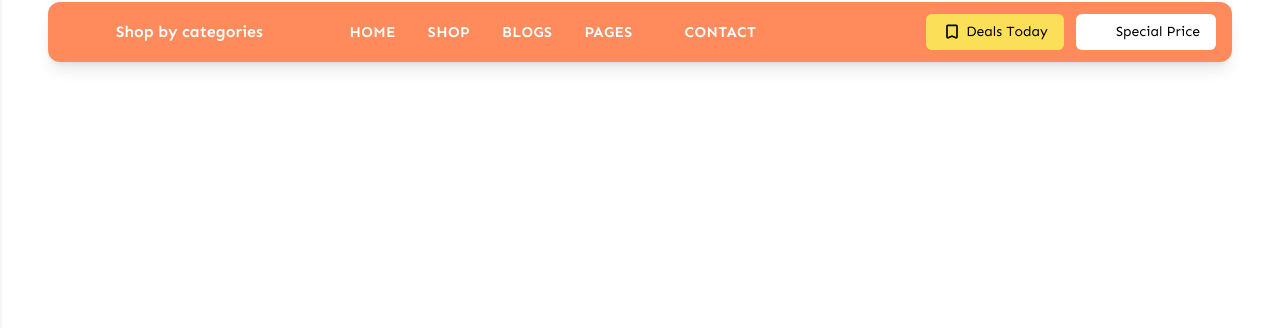
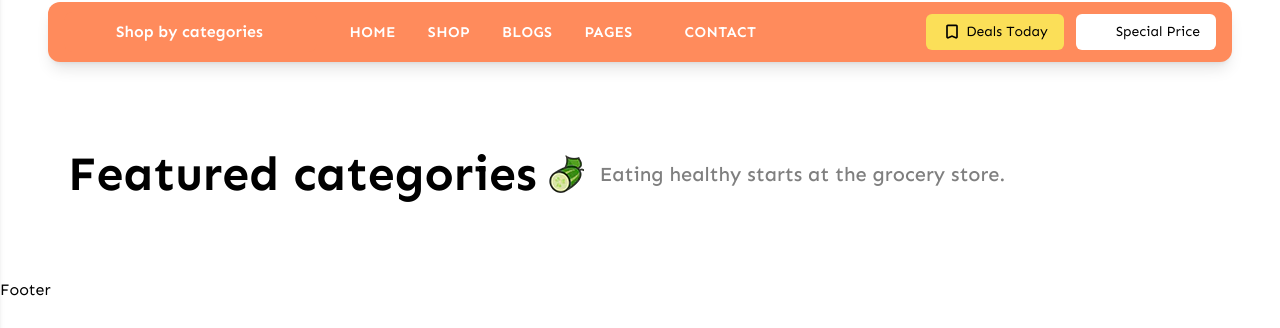
Before and after one commit to Jisap/next16-ecommerce-fresbite, a Next.js app: page /UI-components/Pages/Index/Category in a window 1280 px wide. Before the commit this address had no page. Shown: the part 126-454 px from the top of the page. Built offline with nearby package versions, Linux system fonts and the light colour scheme; some icons are missing; a web font is replaced by a local one.

Commit message:
feat: implement featured categories section on the index page

```diff
--- /dev/null
+++ b/app/UI-components/Pages/Index/Category/page.tsx
@@ -0,0 +1,57 @@
+"use client"
+
+import Image from "next/image"
+import { StaticImageData } from "next/image"
+import { Autoplay } from "swiper/modules"
+import { Swiper, SwiperSlide } from "swiper/react"
+import "swiper/css"
+
+import Category1 from "@/public/freshbite-cat1.png"
+import Category2 from "@/public/freshbite-cat2.png"
+import Category3 from "@/public/freshbite-cat3.png"
+import Category4 from "@/public/freshbite-cat4.png"
+import Category5 from "@/public/freshbite-cat5.png"
+import Category6 from "@/public/freshbite-cat6.png"
+import Category7 from "@/public/freshbite-cat7.png"
+import Category8 from "@/public/freshbite-cat8.png"
+import titleicon from "@/public/freshbite-title-icon1.png"
+
+type CategoryType = {
+  image: StaticImageData;
+  title: string;
+}
+
+const categories: CategoryType[] = [
+  { image: Category1, title: "Vegitable and fruits" },
+  { image: Category2, title: "Milk and dairy products" },
+  { image: Category3, title: "Breakfast and cereals" },
+  { image: Category4, title: "Animal biscuits and products" },
+  { image: Category5, title: "Bread, toast and biscuits" },
+  { image: Category6, title: "Chicken, meat and fish" },
+  { image: Category7, title: "Vitamins and minerals" },
+  { image: Category8, title: "Ice cream and cold drink" },
+];
+
+
+const Category = () => {
+  return (
+    <>
+      <div className="px-2 lg:px-8 xl:px-12 pt-20 pb-10">
+        <div className="section-title flex flex-wrap pb-10 md:ps-5 gap-3">
+          <h2 className="text-3xl md:text-5xl font-bold">
+            Featured categories
+          </h2>
+
+          <p className="text-black/50 flex items-center flex-wrap gap-4 text-lg md:text-xl font-medium">
+            <Image
+              src={titleicon} alt="titleicon"
+            />
+            Eating healthy starts at the grocery store.
+          </p>
+        </div>
+      </div>
+    </>
+  )
+}
+
+export default Category
--- a/app/UI-components/Pages/Index/page.tsx
+++ b/app/UI-components/Pages/Index/page.tsx
@@ -1,10 +1,12 @@
 import React from 'react'
 import Hero from './Hero/page'
+import Category from './Category/page'
 
 const Index = () => {
   return (
     <>
       <Hero />
+      <Category />
     </>
   )
 }
```
